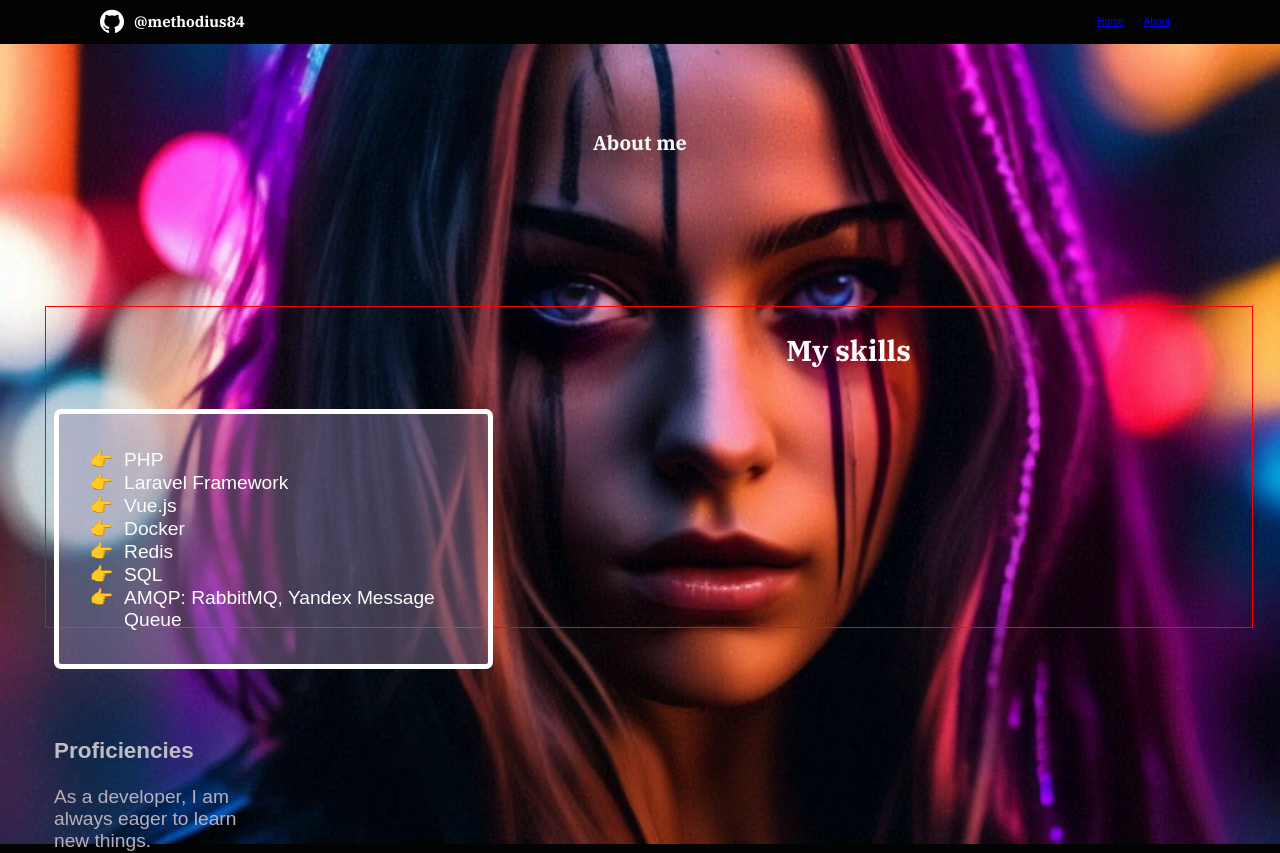
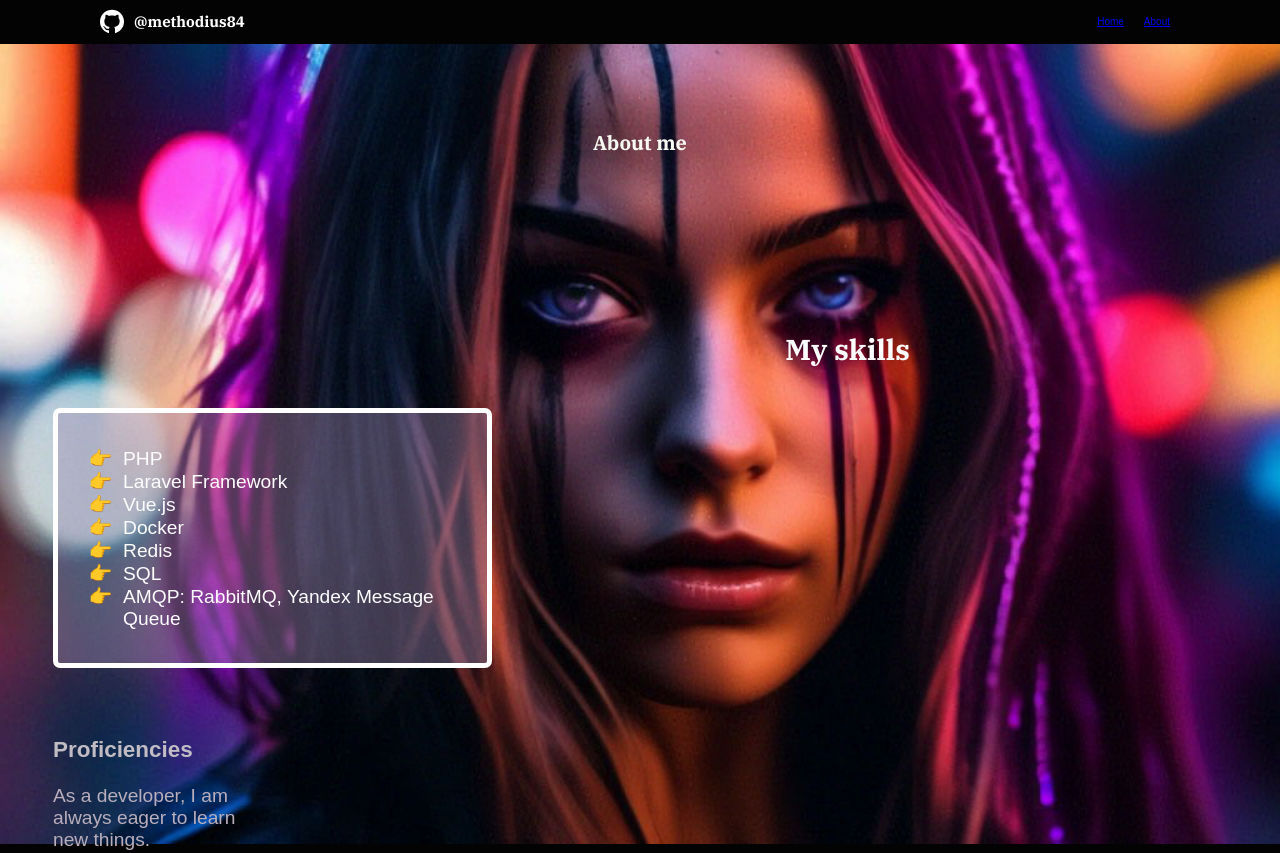
Before and after one commit to methodius84/portfolio-frontend, a Vue app: page /about in a window 1280 px wide. Shown: the top 853 px of the page. Built offline with nearby package versions, Linux system fonts and the light colour scheme; a web font is replaced by a local one.

Commit message:
comment dev util

```diff
--- a/src/assets/adaptive-design.sass
+++ b/src/assets/adaptive-design.sass
@@ -6,7 +6,8 @@
   margin-right: auto
   padding-left: 0.5rem
   padding-right: 0.5rem
-  border: 1px solid red
+  // test container size:
+  //border: 1px solid red
 @media ((min-width: 240px) and (min-height: 320px))
   .container
     max-width: 240px
```
